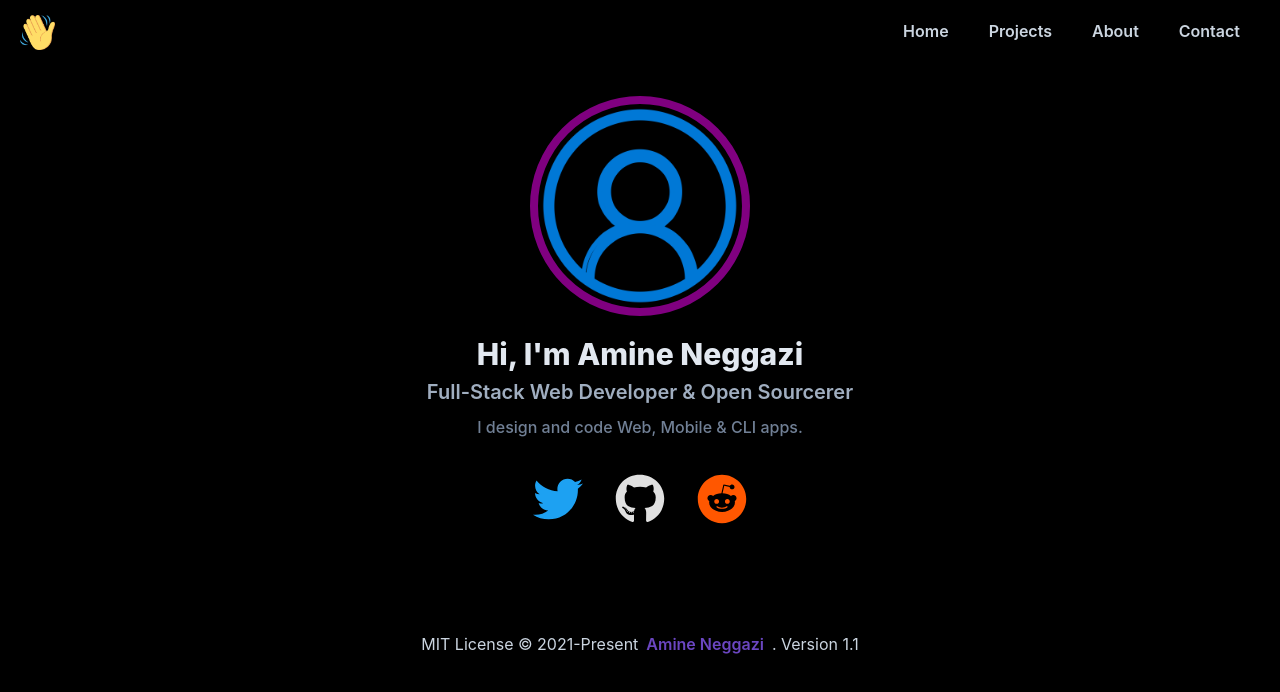
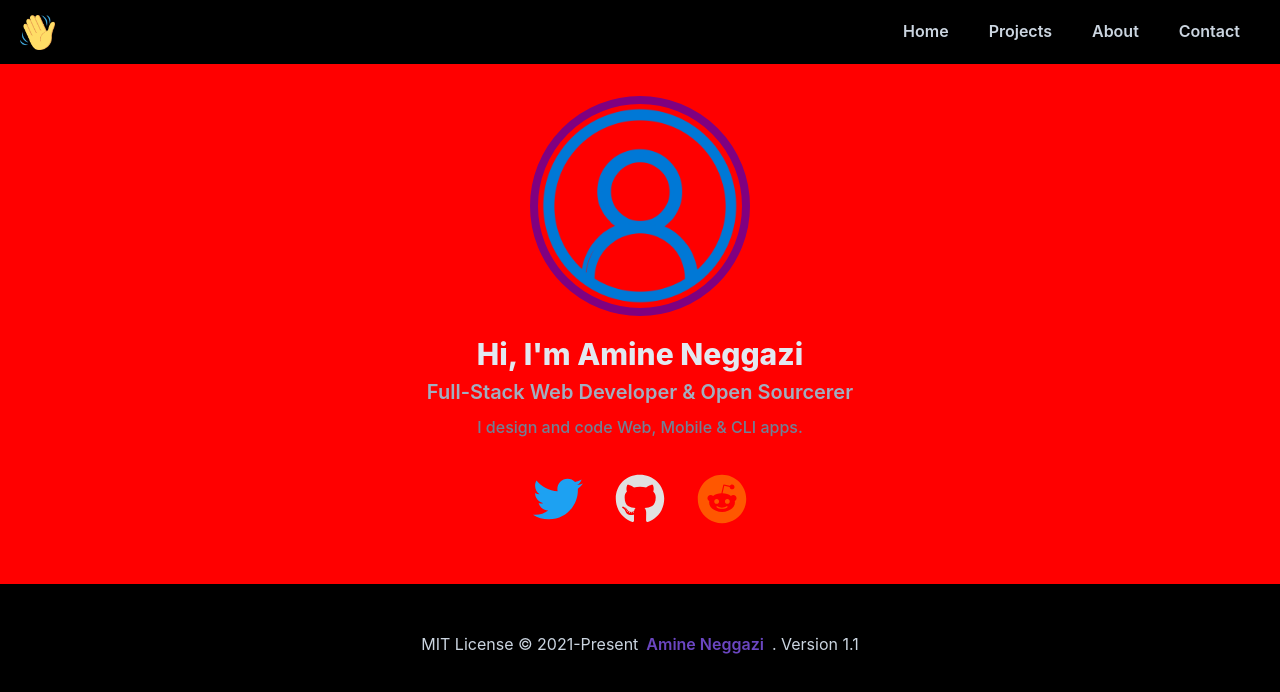
Before and after one commit to nemo256/portfolio, a Next.js app: page / in a window 1280 px wide. Shown: the top 692 px of the page. Built offline with nearby package versions, Linux system fonts and the light colour scheme; a web font is replaced by a local one.

Commit message:
testing heroku red hero!

```diff
--- a/src/components/Hero.js
+++ b/src/components/Hero.js
@@ -16,9 +16,9 @@ export default function Hero() {
   return (
     <>
     <Container
-      bgColor='black'
+      bgColor='red'
       maxW='100%'
-      h={ ['600px', '520px', '520px', '520px'] }
+      h={ ['700px', '520px', '520px', '520px'] }
     >
       <Stack
         pt='8'
```
